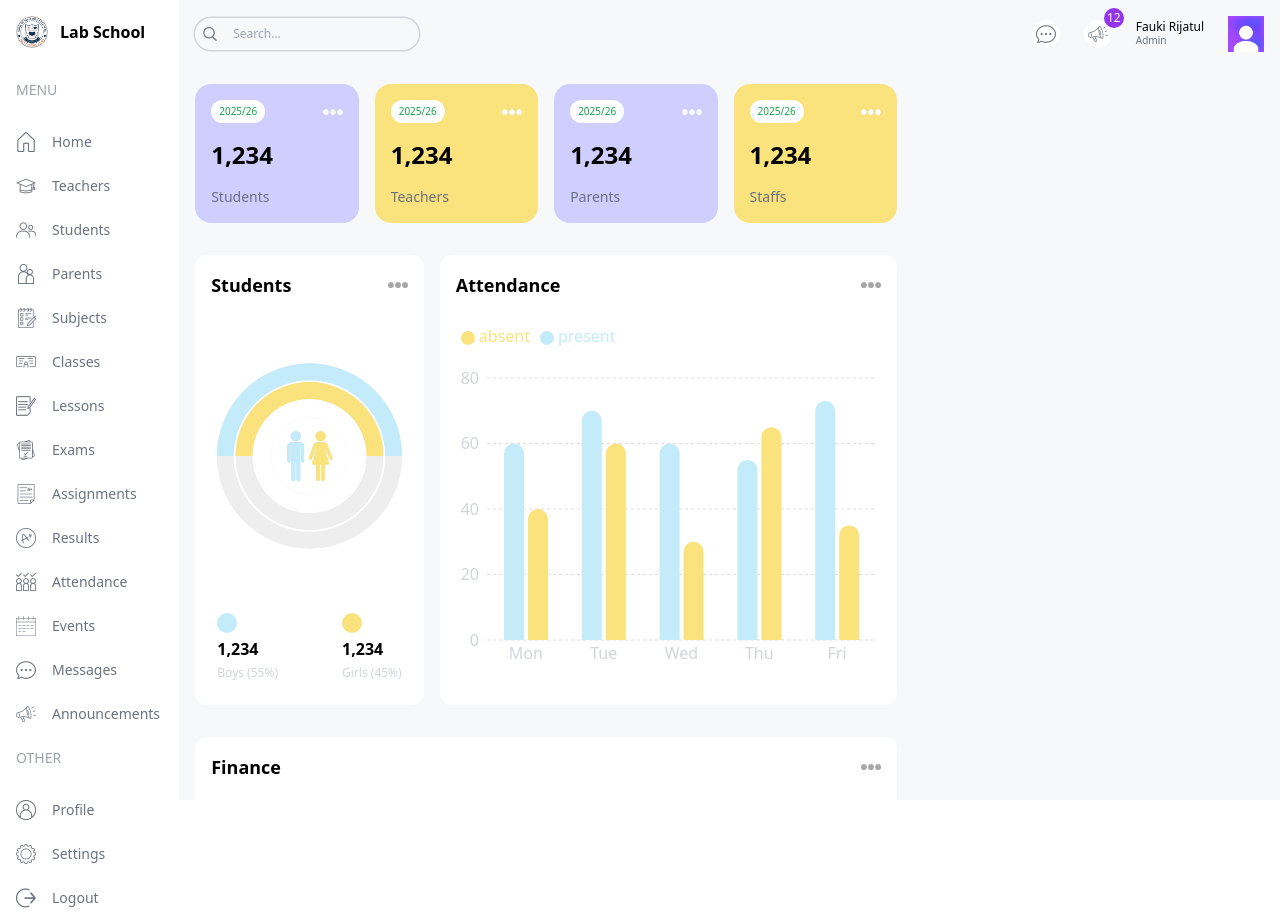
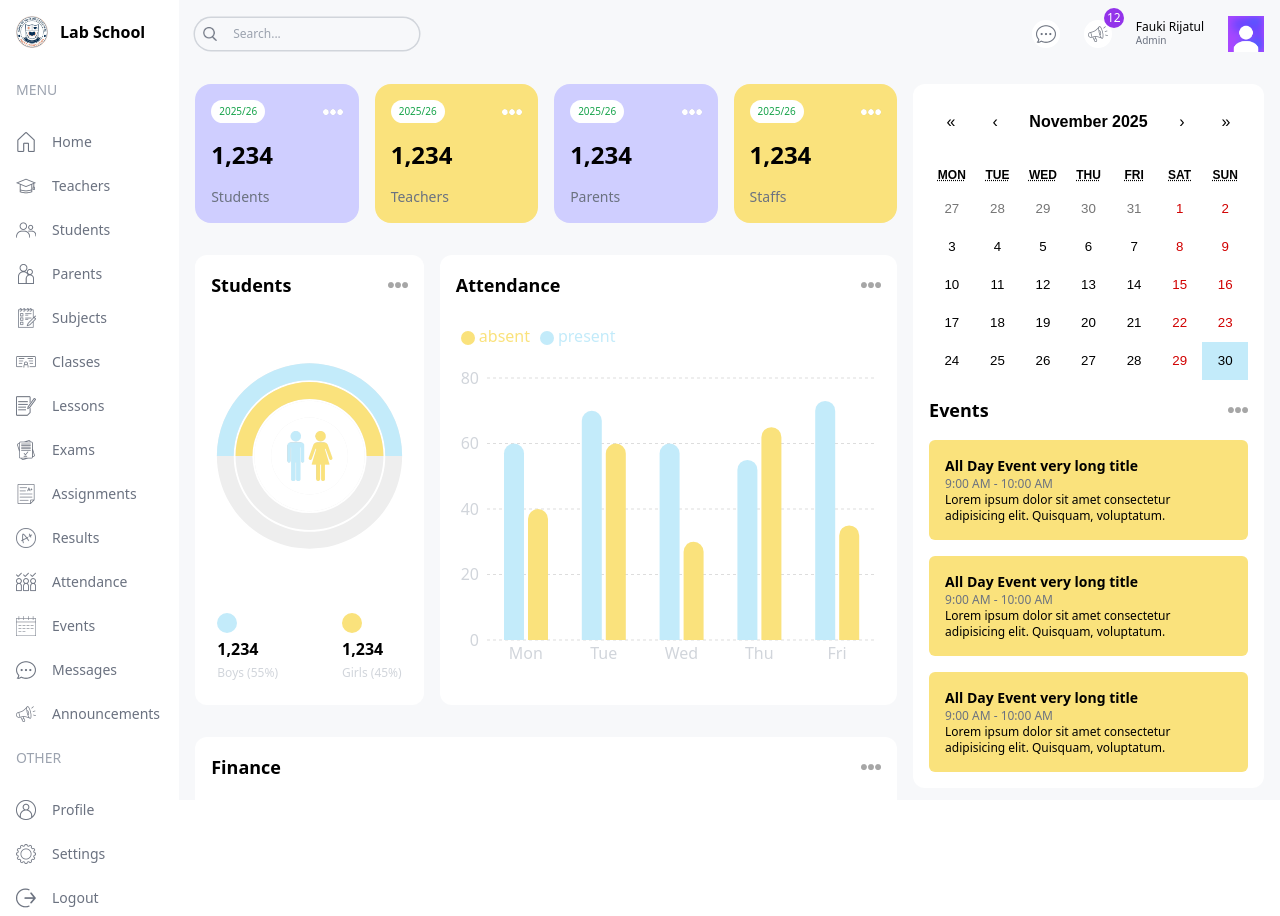
Before and after one commit to faukirijatul/school-management-nextjs, a Next.js app: page /admin in a window 1280 px wide. Built offline with nearby package versions, Linux system fonts and the light colour scheme.

Commit message:
feat: add event calendar UI

```diff
--- a/package.json
+++ b/package.json
@@ -11,6 +11,7 @@
   "dependencies": {
     "next": "14.2.33",
     "react": "^18",
+    "react-calendar": "^6.0.0",
     "react-dom": "^18",
     "recharts": "^3.5.1"
   },
--- a/src/app/(dashboard)/admin/page.tsx
+++ b/src/app/(dashboard)/admin/page.tsx
@@ -1,5 +1,6 @@
 import AttendanceChart from "@/components/AttendanceChart";
 import CountChart from "@/components/CountChart";
+import EventCalendar from "@/components/EventCalendar";
 import FinanceChart from "@/components/FinanceChart";
 import UserCard from "@/components/UserCard";
 import React from "react";
@@ -37,7 +38,9 @@ const AdminPage = () => {
       </div>
 
       {/* RIGHT */}
-      <div className="w-full lg:w-1/3"></div>
+      <div className="w-full lg:w-1/3 flex flex-col gap-8">
+        <EventCalendar />
+      </div>
     </div>
   );
 };
--- a/src/app/globals.css
+++ b/src/app/globals.css
@@ -1,3 +1,18 @@
 @tailwind base;
 @tailwind components;
 @tailwind utilities;
+
+.react-calendar {
+  width: 100% !important;
+  border: none !important;
+  font-family: "GeistSans", sans-serif !important;
+}
+
+.react-calendar__tile--active {
+  background-color: #C3EBFA !important;
+  color: black !important;
+}
+
+.react-calendar__navigation__label__labelText--from {
+  font-weight: 600;
+}
--- /dev/null
+++ b/src/components/EventCalendar.tsx
@@ -0,0 +1,60 @@
+"use client";
+
+import Image from "next/image";
+import React, { useState } from "react";
+import Calendar from "react-calendar";
+import "react-calendar/dist/Calendar.css";
+
+const events = [
+  {
+    id: 1,
+    title: "All Day Event very long title",
+    time: "9:00 AM - 10:00 AM",
+    description:
+      "Lorem ipsum dolor sit amet consectetur adipisicing elit. Quisquam, voluptatum.",
+  },
+  {
+    id: 2,
+    title: "All Day Event very long title",
+    time: "9:00 AM - 10:00 AM",
+    description:
+      "Lorem ipsum dolor sit amet consectetur adipisicing elit. Quisquam, voluptatum.",
+  },
+  {
+    id: 3,
+    title: "All Day Event very long title",
+    time: "9:00 AM - 10:00 AM",
+    description:
+      "Lorem ipsum dolor sit amet consectetur adipisicing elit. Quisquam, voluptatum.",
+  },
+];
+
+type ValuePiece = Date | null;
+
+type Value = ValuePiece | [ValuePiece, ValuePiece];
+
+const EventCalendar = () => {
+  const [value, onChange] = useState<Value>(new Date());
+  return (
+    <div className="bg-white p-4 rounded-xl">
+      <Calendar onChange={onChange} value={value} />
+
+      <div className="flex justify-between items-center my-4">
+        <h1 className="text-lg font-semibold">Events</h1>
+        <Image src="/moreDark.png" alt="more" width={20} height={20} />
+      </div>
+
+      <div className="flex flex-col gap-4">
+        {events.map((event) => (
+          <div key={event.id} className="bg-labYellow p-4 rounded-md">
+            <h1 className="text-sm font-semibold">{event.title}</h1>
+            <h2 className="text-xs text-gray-500">{event.time}</h2>
+            <p className="text-xs">{event.description}</p>
+          </div>
+        ))}
+      </div>
+    </div>
+  );
+};
+
+export default EventCalendar;
```
Also changed, not shown: 1 other file (tests, documents, lock files or other folders).
